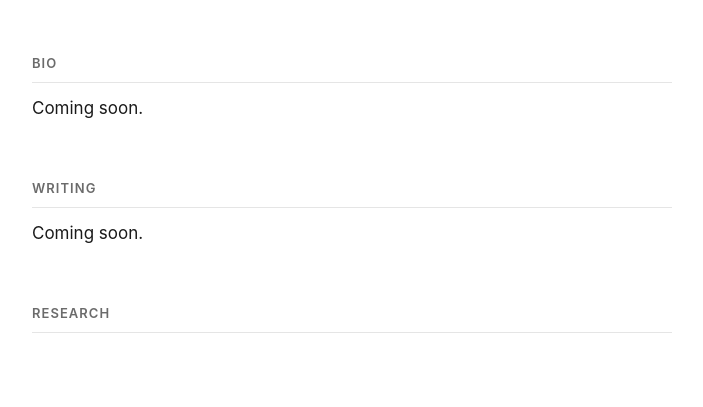
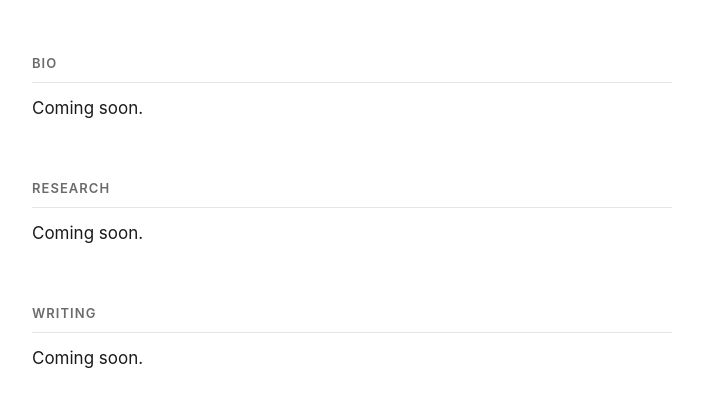
Before and after one commit to mgantz/maxgantz.com, a plain HTML site: page index.html in a window 1280 px wide. Shown: the part 171-578 px from the top of the page, without its empty margins (288-991 px from the left). Drawn offline with Linux system fonts and the light colour scheme.

Commit message:
Move Research above Writing, mark as coming soon
Co-Authored-By: Claude Opus 5 (1M context) <noreply@anthropic.com>
Claude-Session: https://claude.ai/code/session_01PUyLAzk9ZMaeSR2aT5t96r

```diff
--- a/index.html
+++ b/index.html
@@ -24,12 +24,13 @@
     </section>
 
     <section>
-      <h2>Writing</h2>
+      <h2>Research</h2>
       <p>Coming soon.</p>
     </section>
 
     <section>
-      <h2>Research</h2>
+      <h2>Writing</h2>
+      <p>Coming soon.</p>
     </section>
   </main>
 </body>
```
